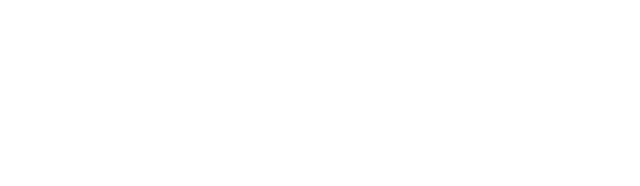
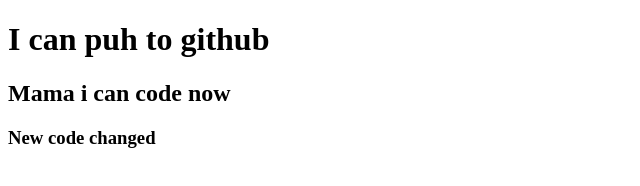
Before and after one commit to SanviRahman/my-first-ripo, a plain HTML site: page index.html in a window 1280 px wide. Shown: the whole page, without its empty margins (0-640 px from the left). Drawn offline with Linux system fonts and the light colour scheme.

Commit message:
added header

```diff
--- a/index.html
+++ b/index.html
@@ -6,6 +6,8 @@
     <title>My first github ripo</title>
 </head>
 <body>
-
+    <h1>I can puh to github</h1>
+    <h2>Mama i can code now</h2>
+    <h3>New code changed</h3>
 </body>
 </html>
```
